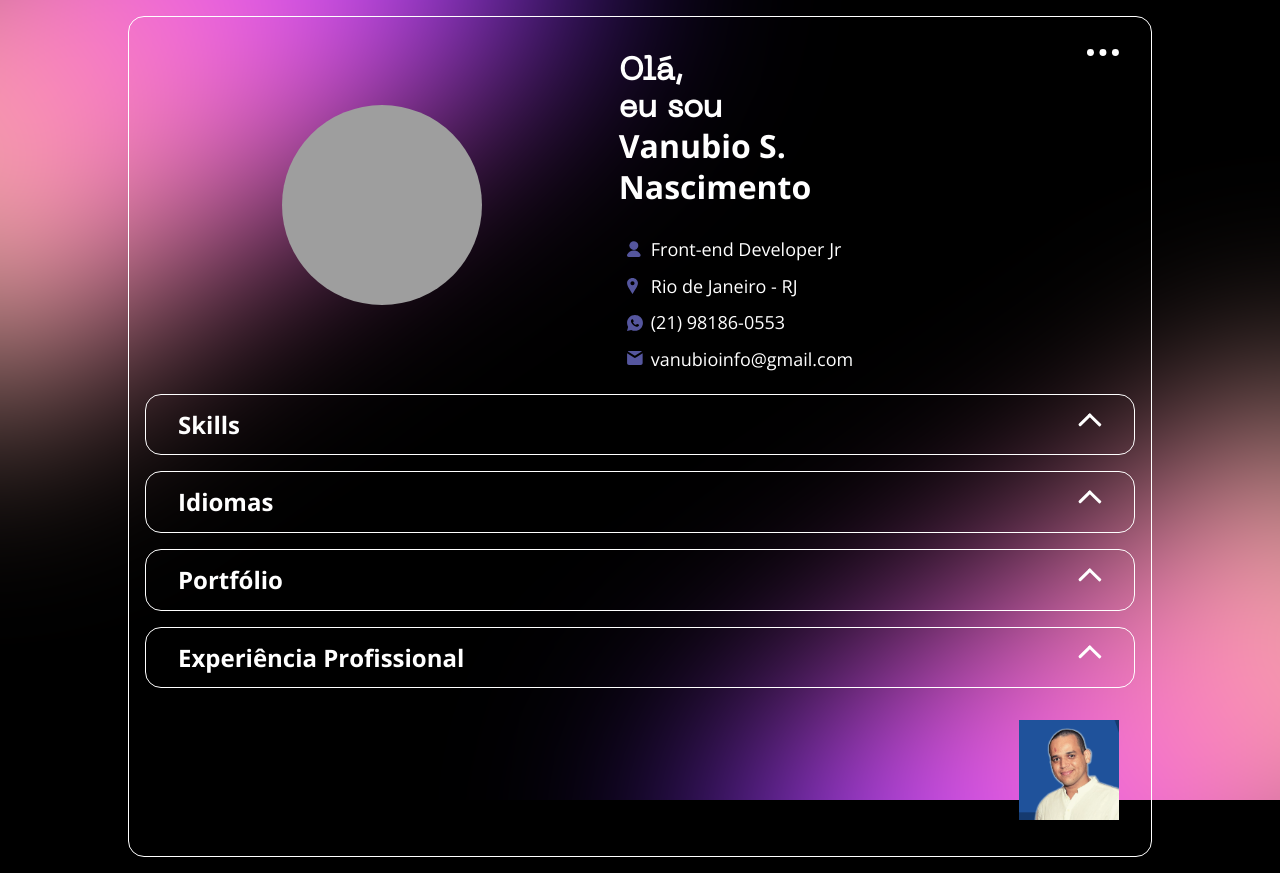
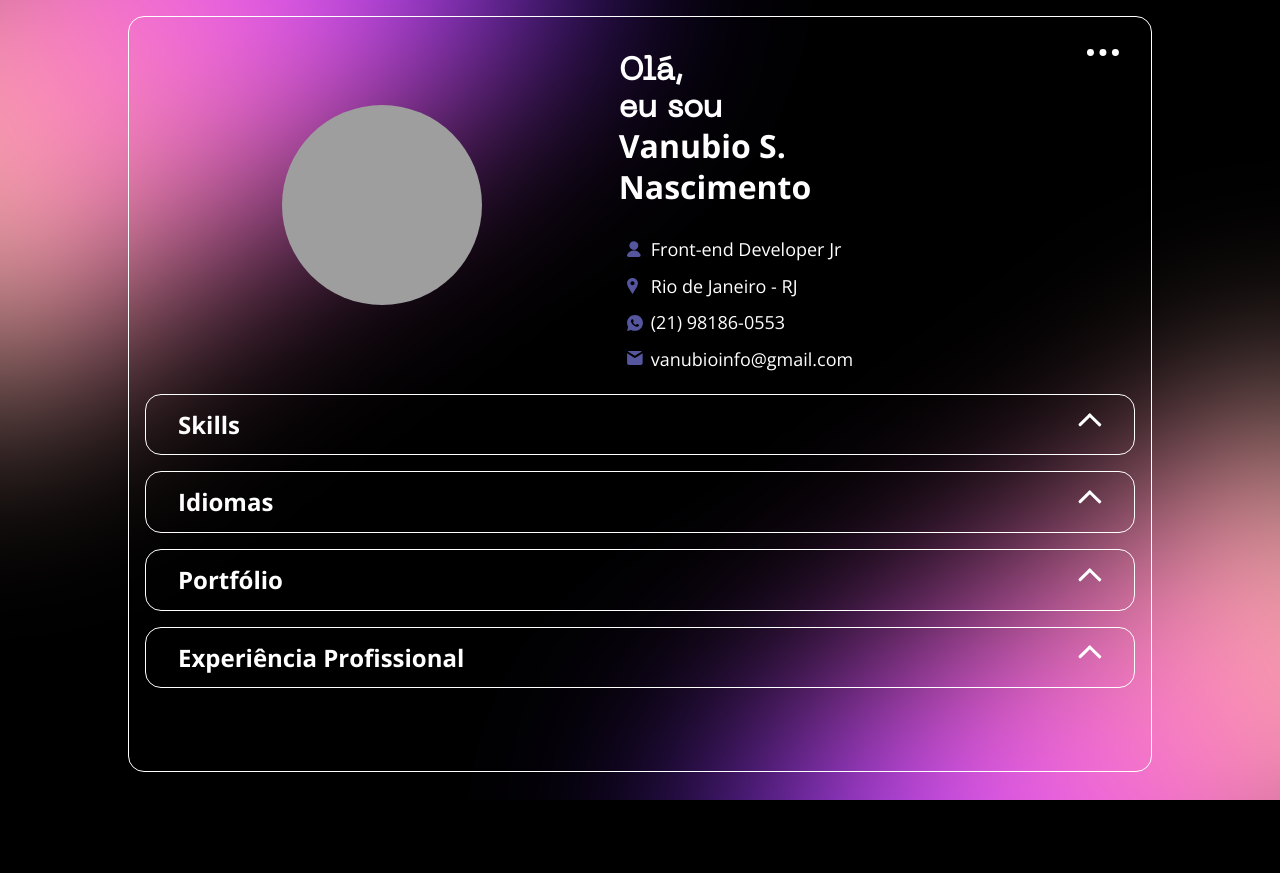
Before and after one commit to Vanubioinfo/Dio-portifolio, a plain HTML site: page javascript-portfolio/index.html in a window 1280 px wide. After the commit the page ends 800 px from the top, so only its background shows below. Drawn offline with nearby package versions, Linux system fonts and the light colour scheme; grey boxes are pictures that could not be loaded.

Commit message:
up name imgs

```diff
--- a/javascript-portfolio/data/profile.json
+++ b/javascript-portfolio/data/profile.json
@@ -8,8 +8,8 @@
   "skills": {
     "hardSkills": [
       {
-        "name": "Js",
-        "logo": "https://raw.githubusercontent.com/digitalinnovationone/js-developer-portfolio/main/data/imgs/js.png"
+        "name": "JavaScript",
+        "logo": "https://raw.githubusercontent.com/Vanubioinfo/Dio-portifolio/master/javascript-portfolio/data/imgs/js.png"
       },
       {
         "name": "Java",
--- a/javascript-portfolio/index.html
+++ b/javascript-portfolio/index.html
@@ -111,7 +111,7 @@
 
                 <img src="" alt="">
 
-                <img src="assets/img/my-photo.png" alt="">
+                <img src="" alt="">
 
             </a>
         </footer>
```
